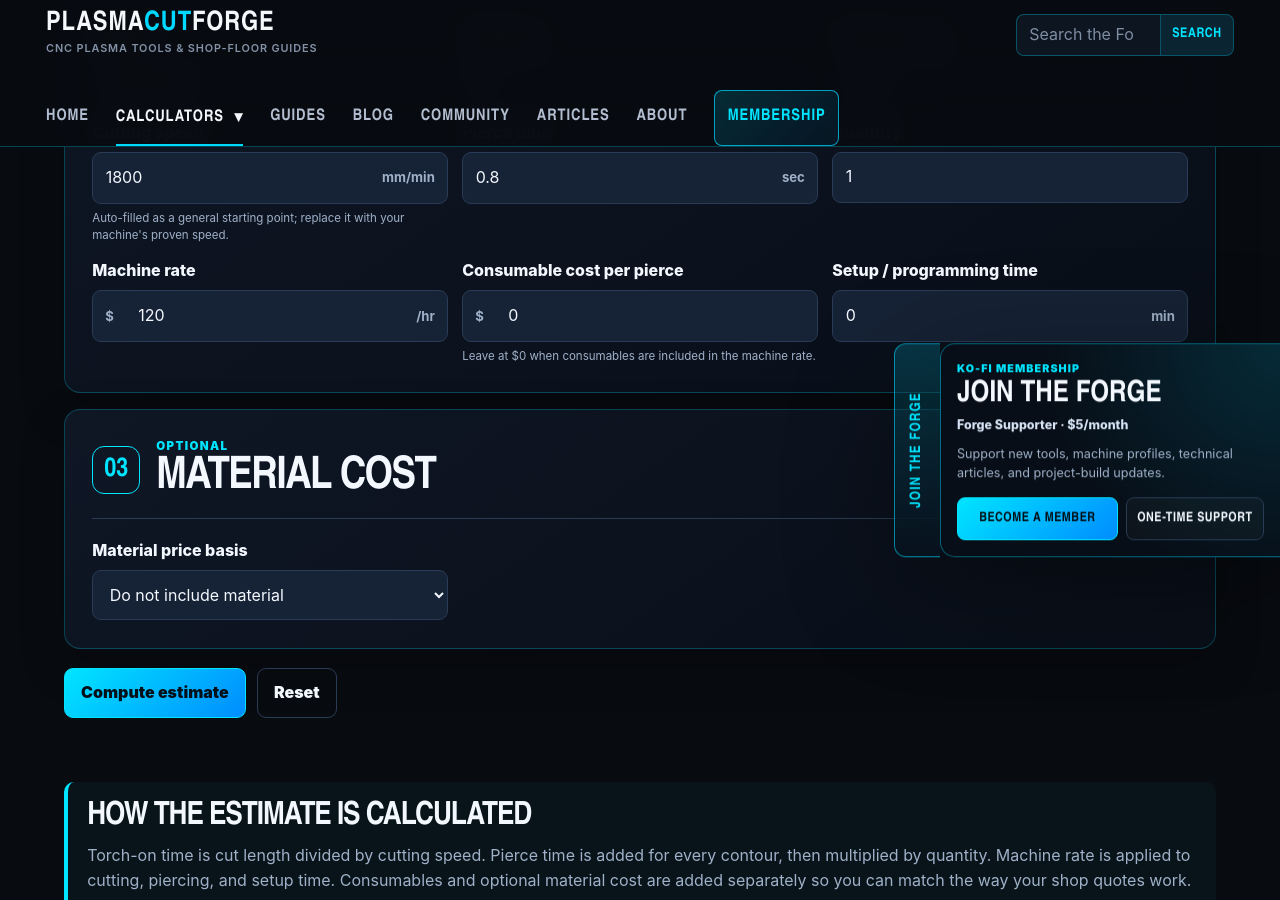
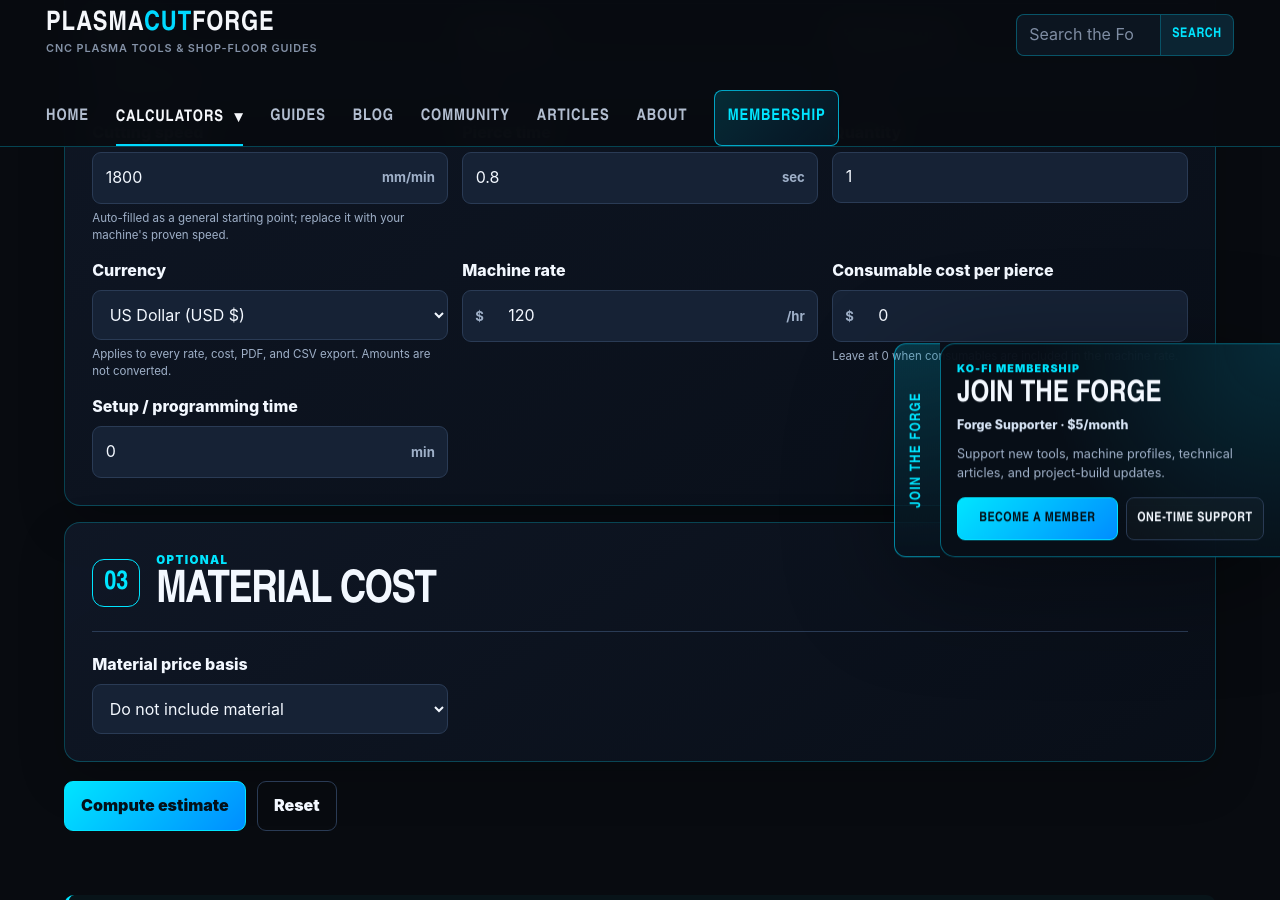
Before and after one commit to steelknightcnc-cmd/plasma-cutting-blog, a Jekyll site: the page cut-cost-time-estimator.html, which Jekyll copies as it is, in a window 1280 px wide and 900 px high, scrolled down 1252 px. Built offline with Jekyll 4.4.1, drawn with Linux system fonts in a browser that asks for light colours; some of the changed lines change nothing that is shown.

Commit message:
Add files via upload
Add selectable currencies to cut cost estimator

```diff
--- a/cut-cost-time-estimator.html
+++ b/cut-cost-time-estimator.html
@@ -13,7 +13,7 @@
   <meta name="theme-color" content="#070b14">
   <link rel="stylesheet" href="/styles.css?v=47.0">
   <script src="https://cdn.jsdelivr.net/npm/jspdf@2.5.2/dist/jspdf.umd.min.js" defer></script>
-  <script src="/cut-cost-time-estimator.js?v=1.1" defer></script>
+  <script src="/cut-cost-time-estimator.js?v=1.2" defer></script>
   <script src="/membership-widget.js?v=1.1" defer></script>
 </head>
 <body class="cut-cost-estimator-page">
@@ -165,13 +165,23 @@
           <input id="quantity" type="number" min="1" step="1" value="1" inputmode="numeric" required>
         </label>
         <label>
+          <span>Currency</span>
+          <select id="currency">
+            <option value="USD" selected>US Dollar (USD $)</option>
+            <option value="CAD">Canadian Dollar (CAD CA$)</option>
+            <option value="AUD">Australian Dollar (AUD A$)</option>
+            <option value="EUR">Euro (EUR €)</option>
+          </select>
+          <small>Applies to every rate, cost, PDF, and CSV export. Amounts are not converted.</small>
+        </label>
+        <label>
           <span>Machine rate</span>
-          <div class="pcf-input-prefix"><b>$</b><input id="machine-rate" type="number" min="0" step="0.01" value="120" inputmode="decimal" required><b>/hr</b></div>
+          <div class="pcf-input-prefix"><b data-currency-symbol>$</b><input id="machine-rate" type="number" min="0" step="0.01" value="120" inputmode="decimal" required><b>/hr</b></div>
         </label>
         <label>
           <span>Consumable cost per pierce</span>
-          <div class="pcf-input-prefix"><b>$</b><input id="consumable-per-pierce" type="number" min="0" step="0.001" value="0" inputmode="decimal"></div>
-          <small>Leave at $0 when consumables are included in the machine rate.</small>
+          <div class="pcf-input-prefix"><b data-currency-symbol>$</b><input id="consumable-per-pierce" type="number" min="0" step="0.001" value="0" inputmode="decimal"></div>
+          <small>Leave at 0 when consumables are included in the machine rate.</small>
         </label>
         <label>
           <span>Setup / programming time</span>
@@ -200,7 +210,7 @@
         </label>
         <label data-material-field="price" hidden>
           <span>Material price</span>
-          <div class="pcf-input-prefix"><b>$</b><input id="material-price" type="number" min="0" step="0.01" value="0" inputmode="decimal"></div>
+          <div class="pcf-input-prefix"><b data-currency-symbol>$</b><input id="material-price" type="number" min="0" step="0.01" value="0" inputmode="decimal"></div>
         </label>
         <label data-material-field="price-unit" hidden>
           <span>Price area unit</span>
--- a/cut-cost-time-estimator.js
+++ b/cut-cost-time-estimator.js
@@ -7,6 +7,12 @@
   const MM2_PER_M2 = 1_000_000;
   const MM2_PER_FT2 = 92_903.04;
   const MM2_PER_IN2 = 645.16;
+  const CURRENCY_CONFIG = {
+    USD: { name: 'US Dollar', inputSymbol: '$' },
+    CAD: { name: 'Canadian Dollar', inputSymbol: 'CA$' },
+    AUD: { name: 'Australian Dollar', inputSymbol: 'A$' },
+    EUR: { name: 'Euro', inputSymbol: '€' },
+  };
 
   const state = {
     geometryMode: 'manual',
@@ -55,8 +61,25 @@
     }
   }
 
-  function money(value) {
-    return new Intl.NumberFormat('en-US', { style: 'currency', currency: 'USD' }).format(value);
+  function selectedCurrency() {
+    const currency = $('currency')?.value || 'USD';
+    return CURRENCY_CONFIG[currency] ? currency : 'USD';
+  }
+
+  function money(value, currency = selectedCurrency()) {
+    return new Intl.NumberFormat('en-US', {
+      style: 'currency',
+      currency,
+      currencyDisplay: 'symbol',
+    }).format(value);
+  }
+
+  function updateCurrencyUi() {
+    const currency = selectedCurrency();
+    const symbol = CURRENCY_CONFIG[currency].inputSymbol;
+    qsa('[data-currency-symbol]').forEach((element) => {
+      element.textContent = symbol;
+    });
   }
 
   function fixed(value, digits = 2) {
@@ -205,6 +228,7 @@
       speedMmMin,
       pierceSeconds,
       quantity,
+      currency: selectedCurrency(),
       machineRate,
       setupMinutes,
       consumablePerPierce,
@@ -224,15 +248,15 @@
     };
   }
 
-  function renderEstimate(estimate) {
+  function renderEstimate(estimate, shouldScroll = true) {
     $('result-cut-time').textContent = duration(estimate.cutSecondsPerPart);
     $('result-pierce-time').textContent = duration(estimate.pierceSecondsPerPart);
     $('result-total-time').textContent = `${duration(estimate.totalShopSeconds)} (${fixed(estimate.totalShopSeconds / 3600, 3)} hr)`;
-    $('result-machine-cost').textContent = money(estimate.machineCost);
-    $('result-consumable-cost').textContent = money(estimate.consumableCost);
-    $('result-material-cost').textContent = money(estimate.materialCost);
-    $('result-total-cost').textContent = money(estimate.totalCost);
-    $('result-per-part').textContent = money(estimate.costPerPart);
+    $('result-machine-cost').textContent = money(estimate.machineCost, estimate.currency);
+    $('result-consumable-cost').textContent = money(estimate.consumableCost, estimate.currency);
+    $('result-material-cost').textContent = money(estimate.materialCost, estimate.currency);
+    $('result-total-cost').textContent = money(estimate.totalCost, estimate.currency);
+    $('result-per-part').textContent = money(estimate.costPerPart, estimate.currency);
 
     $('estimate-summary').innerHTML = `
       <div><span>Geometry source</span><strong>${escapeHtml(estimate.geometrySource)}</strong></div>
@@ -243,7 +267,7 @@
       <div><span>Quantity</span><strong>${fixed(estimate.quantity, 0)}</strong></div>
     `;
     $('pcf-results').hidden = false;
-    $('pcf-results').scrollIntoView({ behavior: 'smooth', block: 'start' });
+    if (shouldScroll) $('pcf-results').scrollIntoView({ behavior: 'smooth', block: 'start' });
   }
 
   function escapeHtml(value) {
@@ -288,7 +312,8 @@
       ['Cutting speed (mm/min)', fixed(e.speedMmMin, 0)],
       ['Pierce time each (sec)', fixed(e.pierceSeconds, 2)],
       ['Quantity', fixed(e.quantity, 0)],
-      ['Machine rate ($/hr)', fixed(e.machineRate, 2)],
+      ['Currency', `${e.currency} — ${CURRENCY_CONFIG[e.currency].name}`],
+      [`Machine rate (${e.currency}/hr)`, fixed(e.machineRate, 2)],
       ['Setup / programming time (min)', fixed(e.setupMinutes, 2)],
       ['Cut time per part', duration(e.cutSecondsPerPart)],
       ['Pierce time per part', duration(e.pierceSecondsPerPart)],
@@ -355,7 +380,8 @@
       ['Pierces per part', fixed(e.pierces, 0)],
       ['Cutting speed used', `${fixed(e.speedMmMin, 0)} mm/min`],
       ['Quantity', `× ${fixed(e.quantity, 0)}`],
-      ['Machine rate', `${money(e.machineRate)} / hr`],
+      ['Currency', `${e.currency} — ${CURRENCY_CONFIG[e.currency].name}`],
+      ['Machine rate', `${money(e.machineRate, e.currency)} / hr`],
       ['Setup / programming', `${fixed(e.setupMinutes, 1)} min`],
     ];
     parameterRows.forEach(([label, value]) => {
@@ -374,9 +400,9 @@
       ['Cut time per part', duration(e.cutSecondsPerPart)],
       ['Pierce time per part', duration(e.pierceSecondsPerPart)],
       ['Total shop time', `${duration(e.totalShopSeconds)} (${fixed(e.totalShopSeconds / 3600, 3)} hr)`],
-      ['Machine & setup cost', money(e.machineCost)],
-      ['Consumable cost', money(e.consumableCost)],
-      ['Material cost', money(e.materialCost)],
+      ['Machine & setup cost', money(e.machineCost, e.currency)],
+      ['Consumable cost', money(e.consumableCost, e.currency)],
+      ['Material cost', money(e.materialCost, e.currency)],
     ];
     costRows.forEach(([label, value]) => {
       pdfLine(doc, label, value, y);
@@ -387,8 +413,8 @@
     doc.setFillColor(229, 248, 255);
     doc.roundedRect(16, y - 5, 178, 27, 2, 2, 'F');
     doc.setTextColor(15, 23, 42);
-    pdfLine(doc, `TOTAL ESTIMATE (${fixed(e.quantity, 0)} parts)`, money(e.totalCost), y + 4, true);
-    pdfLine(doc, 'Cost per part', money(e.costPerPart), y + 13, true);
+    pdfLine(doc, `TOTAL ESTIMATE (${fixed(e.quantity, 0)} parts)`, money(e.totalCost, e.currency), y + 4, true);
+    pdfLine(doc, 'Cost per part', money(e.costPerPart, e.currency), y + 13, true);
 
     y += 33;
     doc.setFont('helvetica', 'normal');
@@ -700,6 +726,7 @@
     setGeometryMode('manual');
     updateMaterialFields();
     updateProcessDefaults();
+    updateCurrencyUi();
     $('dxf-status').textContent = 'Choose a DXF file to calculate path length and approximate pierce count.';
     $('dxf-warning').hidden = true;
     $('pcf-results').hidden = true;
@@ -715,6 +742,17 @@
       button.addEventListener('click', () => setGeometryMode(button.dataset.geometryMode));
     });
     $('material-basis').addEventListener('change', updateMaterialFields);
+    $('currency').addEventListener('change', () => {
+      updateCurrencyUi();
+      if (state.estimate) {
+        try {
+          state.estimate = calculateEstimate();
+          renderEstimate(state.estimate, false);
+        } catch (error) {
+          showError(error.message);
+        }
+      }
+    });
     $('material').addEventListener('change', updateProcessDefaults);
     $('thickness').addEventListener('change', updateProcessDefaults);
     $('thickness-unit').addEventListener('change', updateProcessDefaults);
@@ -745,6 +783,7 @@
     setGeometryMode('manual');
     updateMaterialFields();
     updateProcessDefaults();
+    updateCurrencyUi();
     drawDxf(null);
   });
 
```
